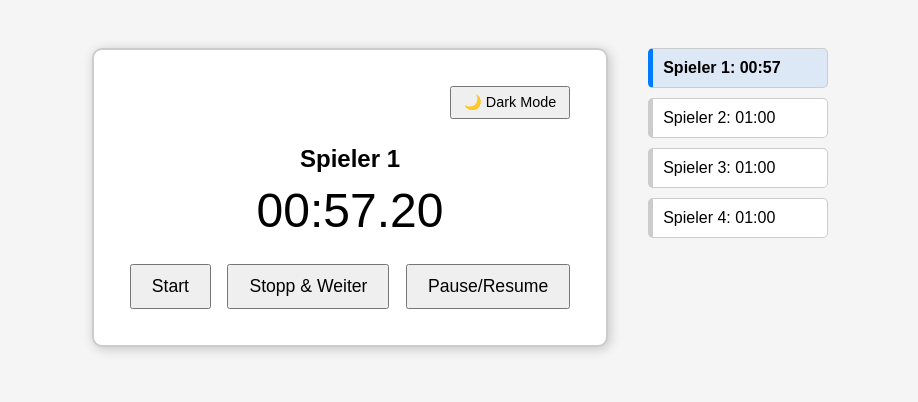
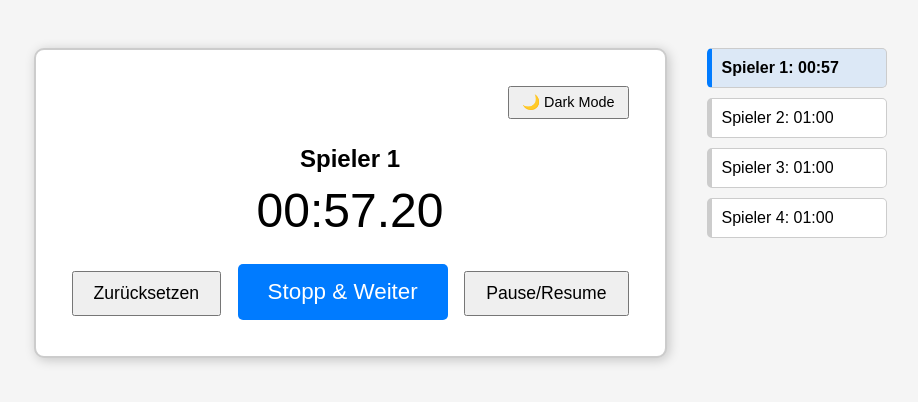
Before and after one commit to AKAu101/Escape-from-Tartaros-Timer, a plain HTML site: page index.html in a window 1280 px wide. Both pictures are taken after a click on the button "Start". Shown: the whole page, without its empty margins (180-1098 px from the left). Drawn offline with Linux system fonts and the light colour scheme.

Commit message:
Zurücksetzen Knopf hinzugefügt
Nach Drücken des Start Knopfs verwandelt sich der Knopf in den Zurücksetzen Knopf der alle Timer wieder auf 1min stellt

Der Stopp & Weiter Knopf ist jetzt größer und besser sichtbarer

```diff
--- a/index.html
+++ b/index.html
@@ -62,6 +62,15 @@
             cursor: pointer;
         }
 
+        #stopNextBtn {
+            font-size: 1.4em;
+            padding: 15px 30px;
+            background-color: var(--highlight);
+            color: white;
+            border: none;
+            border-radius: 5px;
+        }
+
         .sidebar {
             min-width: 180px;
         }
@@ -102,8 +111,8 @@
     <h2 id="player">Spieler 1</h2>
     <div class="time" id="display">01:00.00</div>
     <div class="buttons">
-        <button onclick="startTimer()">Start</button>
-        <button onclick="stopAndNext()">Stopp & Weiter</button>
+        <button id="startBtn" onclick="handleStartReset()">Start</button>
+        <button id="stopNextBtn" onclick="stopAndNext()">Stopp & Weiter</button>
         <button onclick="togglePause()">Pause/Resume</button>
     </div>
 </div>
@@ -116,11 +125,17 @@
 </div>
 
 <script>
-    let times = [60000, 60000, 60000, 60000]; // in Millisekunden (1 Minute)
+    let times = [60000, 60000, 60000, 60000];
+    const defaultTime = 60000;
     let currentPlayer = 0;
     let interval = null;
     let lastTimestamp = null;
     let isPaused = false;
+    let gameStarted = false;
+
+    const display = document.getElementById("display");
+    const playerLabel = document.getElementById("player");
+    const startBtn = document.getElementById("startBtn");
 
     function formatTime(ms, withMillis = false) {
         const totalSeconds = Math.floor(ms / 1000);
@@ -133,8 +148,8 @@
     }
 
     function updateDisplays() {
-        document.getElementById("display").textContent = formatTime(times[currentPlayer], true);
-        document.getElementById("player").textContent = `Spieler ${currentPlayer + 1}`;
+        display.textContent = formatTime(times[currentPlayer], true);
+        playerLabel.textContent = `Spieler ${currentPlayer + 1}`;
 
         for (let i = 0; i < 4; i++) {
             document.getElementById("t" + i).textContent = formatTime(times[i], false);
@@ -196,6 +211,27 @@
         document.body.classList.toggle("dark");
     }
 
+    function handleStartReset() {
+        if (!gameStarted) {
+            gameStarted = true;
+            startBtn.textContent = "Zurücksetzen";
+            startTimer();
+        } else {
+            resetGame();
+        }
+    }
+
+    function resetGame() {
+        clearInterval(interval);
+        interval = null;
+        isPaused = false;
+        gameStarted = false;
+        startBtn.textContent = "Start";
+        times = [defaultTime, defaultTime, defaultTime, defaultTime];
+        currentPlayer = 0;
+        updateDisplays();
+    }
+
     updateDisplays();
 </script>
 
```
